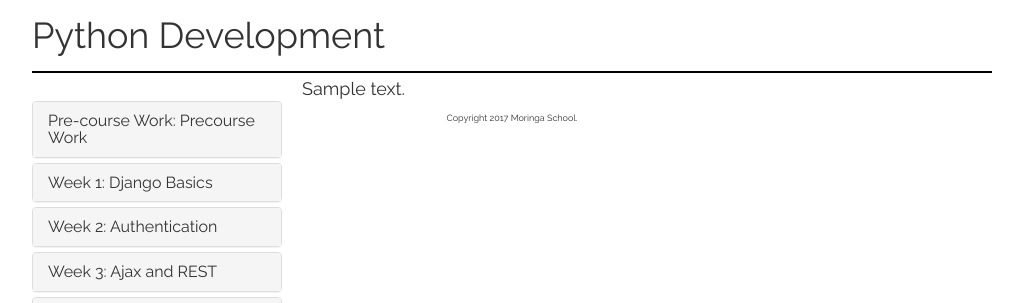
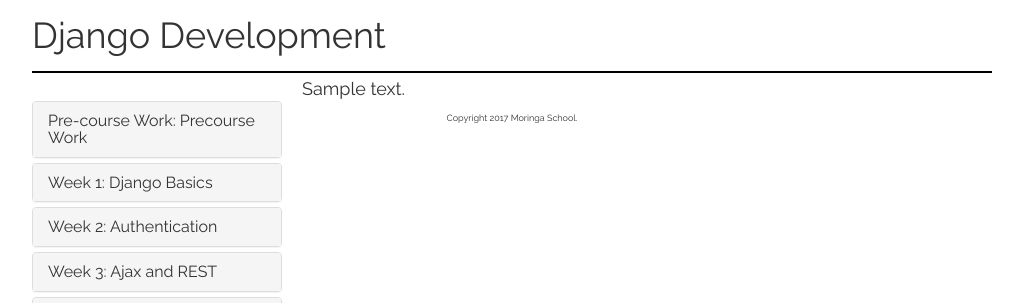
Before and after one commit to mbuthiya/Django-lms, a Flask app: page /1 in a window 1280 px wide. Shown: the top 303 px of the page, without its empty margins (128-1151 px from the left). Run offline with Flask 2, Linux system fonts and the light colour scheme; tables that the repository leaves empty hold one stand-in row (values such as "Sample post"); some libraries are stand-ins or nearby versions.

Commit message:
Update title

```diff
--- a/app/templates/main/base.html
+++ b/app/templates/main/base.html
@@ -12,7 +12,7 @@
 {% endblock %}
 {% block content %}
 <div id="container">
-    <header>Python Development
+    <header>Django Development
     </header>
     <nav>
       <br>
```
